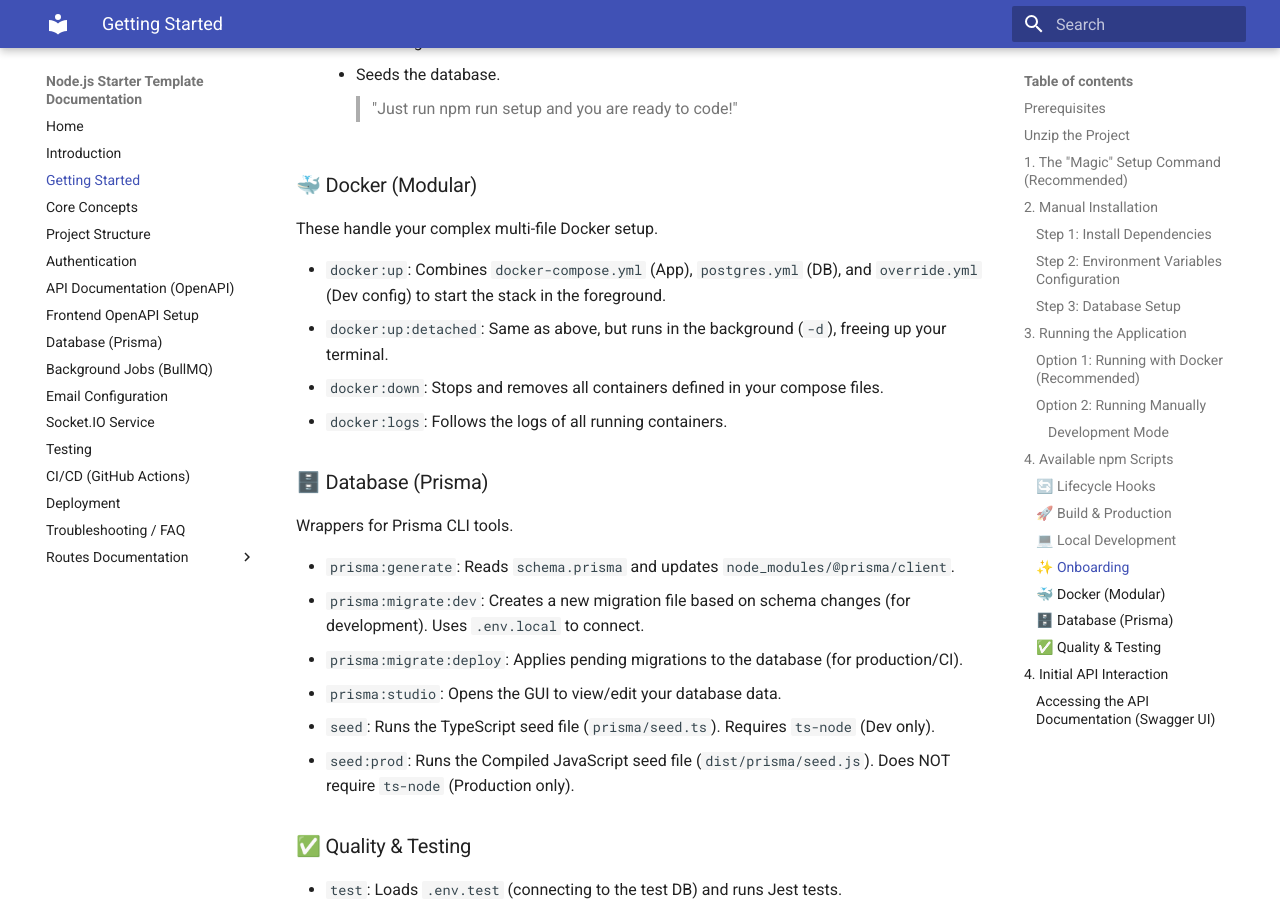
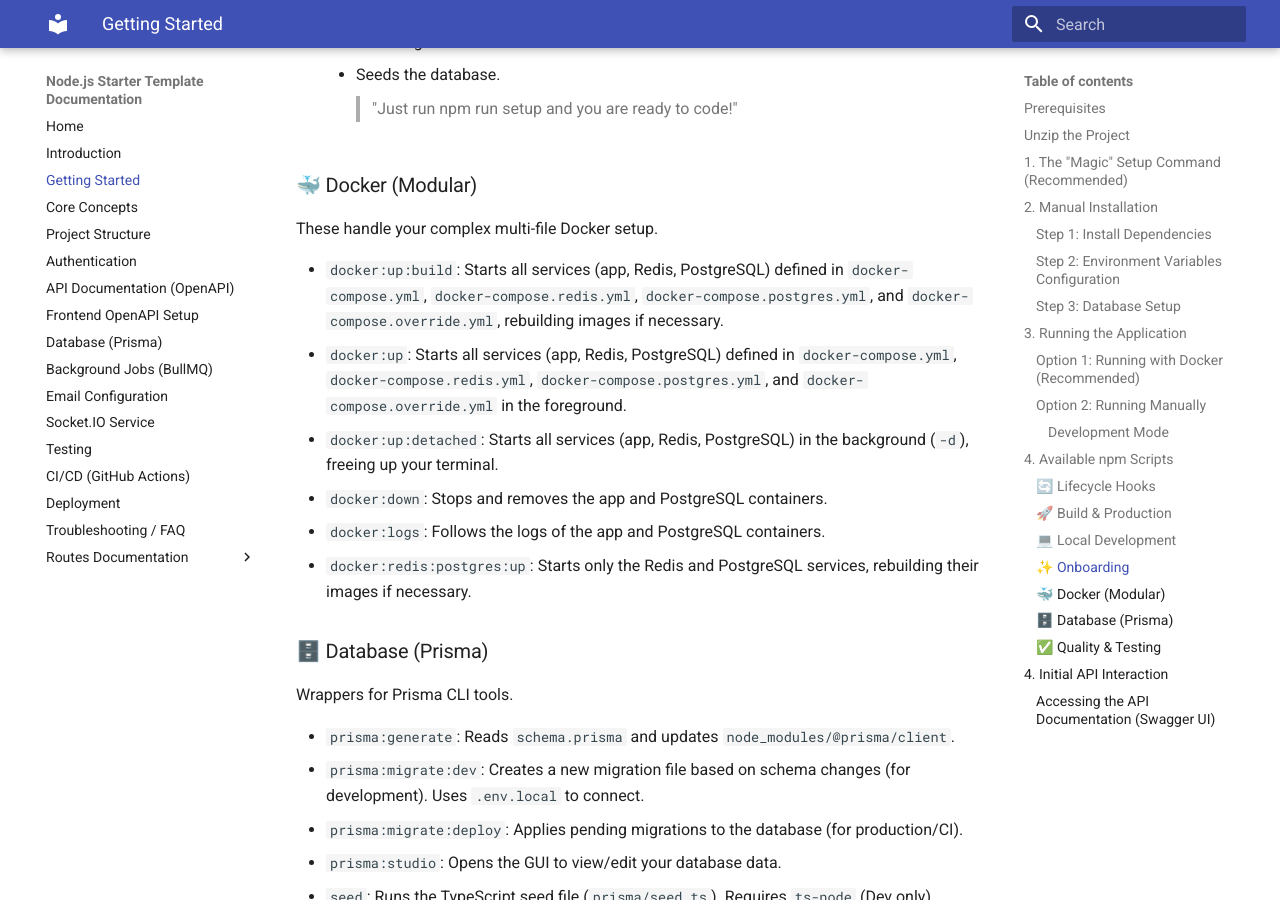
Before and after one commit to aymenkani/nodejs-starter-template-lv1, an MkDocs documentation site: the page built from documentation/docs/getting-started.md, in a window 1280 px wide and 900 px high, scrolled down 5183 px. Built offline with MkDocs 1.6.1 and Material for MkDocs 9.7.7, drawn with Linux system fonts in a browser that asks for light colours; comment, search, counter and statistics services are not loaded.

Commit message:
checkpoint

```diff
--- a/documentation/docs/getting-started.md
+++ b/documentation/docs/getting-started.md
@@ -216,10 +216,12 @@ These are for working on your machine without Docker.
 ### 🐳 Docker (Modular)
 These handle your complex multi-file Docker setup.
 
-*   `docker:up`: Combines `docker-compose.yml` (App), `postgres.yml` (DB), and `override.yml` (Dev config) to start the stack in the foreground.
-*   `docker:up:detached`: Same as above, but runs in the background (`-d`), freeing up your terminal.
-*   `docker:down`: Stops and removes all containers defined in your compose files.
-*   `docker:logs`: Follows the logs of all running containers.
+*   `docker:up:build`: Starts all services (app, Redis, PostgreSQL) defined in `docker-compose.yml`, `docker-compose.redis.yml`, `docker-compose.postgres.yml`, and `docker-compose.override.yml`, rebuilding images if necessary.
+*   `docker:up`: Starts all services (app, Redis, PostgreSQL) defined in `docker-compose.yml`, `docker-compose.redis.yml`, `docker-compose.postgres.yml`, and `docker-compose.override.yml` in the foreground.
+*   `docker:up:detached`: Starts all services (app, Redis, PostgreSQL) in the background (`-d`), freeing up your terminal.
+*   `docker:down`: Stops and removes the app and PostgreSQL containers.
+*   `docker:logs`: Follows the logs of the app and PostgreSQL containers.
+*   `docker:redis:postgres:up`: Starts only the Redis and PostgreSQL services, rebuilding their images if necessary.
 
 ### 🗄️ Database (Prisma)
 Wrappers for Prisma CLI tools.
```
Also changed, not shown: documentation/docs/project-structure.md (+2 -1 lines).
